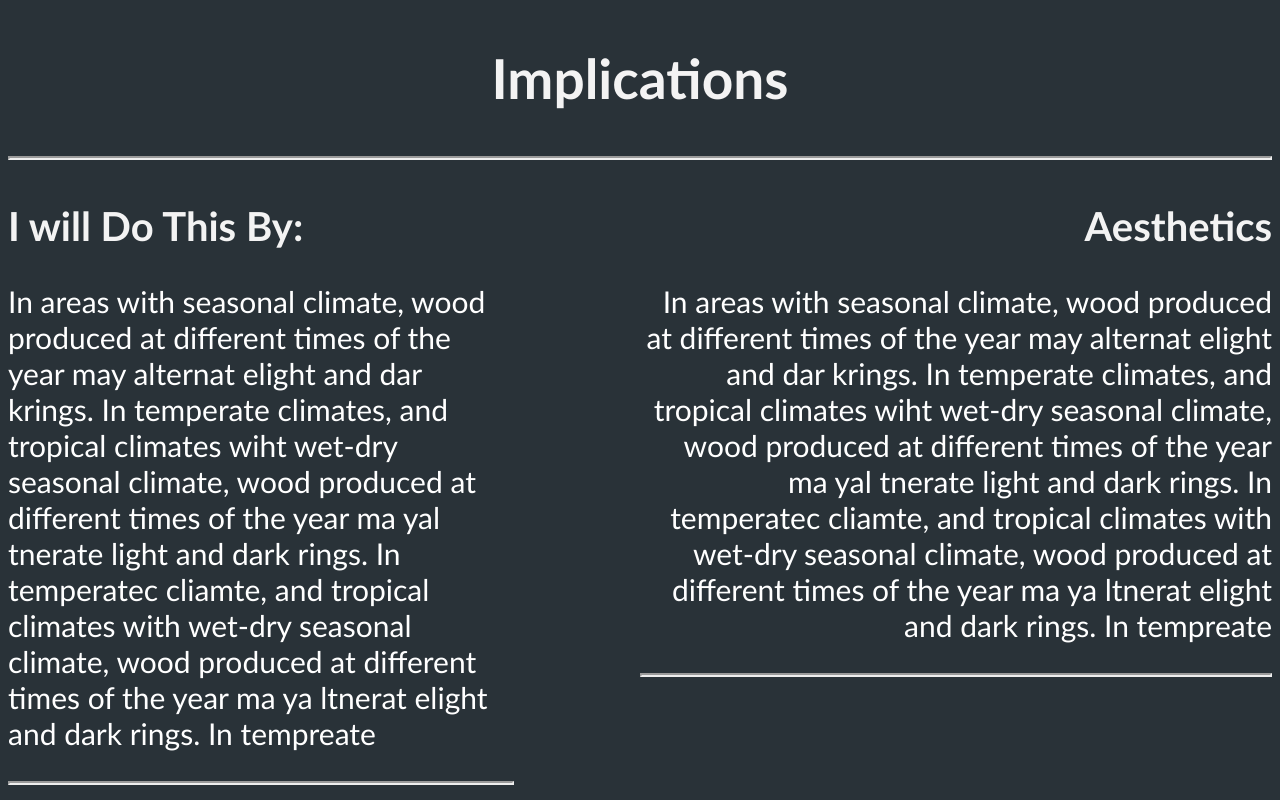
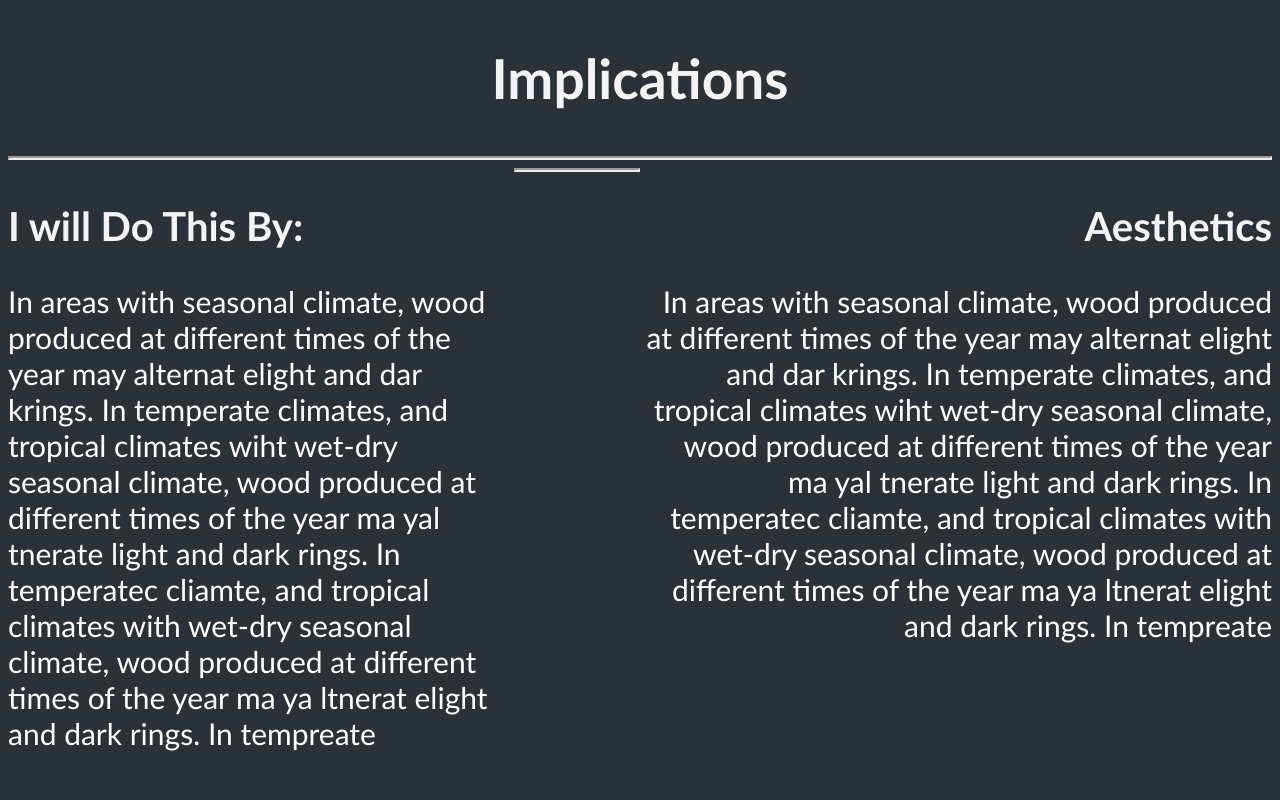
Before and after one commit to bnuaWSCW/Year11Portfolio, a plain HTML site: page project1.html in a window 1280 px wide. Shown: the part 2064-2864 px from the top of the page. Drawn offline with Linux system fonts and the light colour scheme.

Commit message:
IM TRYING TO ADD AN HR

```diff
--- a/project1.html
+++ b/project1.html
@@ -100,12 +100,14 @@
         <h2 class="aestitle">Aesthetics</h2>
         <p class="aesthetics">In areas with seasonal climate, wood produced at different times of the year may alternat elight and dar krings. In temperate climates, and tropical climates wiht wet-dry seasonal climate, wood produced at different times of the year ma yal tnerate light and dark rings. In temperatec cliamte, and tropical climates with wet-dry seasonal climate, wood produced at different times of the year ma ya ltnerat elight and dark rings. In tempreate
         </p>
-        <hr>
+
     </div>
     <div id="widothis1">
         <h2 class="implititle">I will Do This By:</h2>
         <p class="endusers">In areas with seasonal climate, wood produced at different times of the year may alternat elight and dar krings. In temperate climates, and tropical climates wiht wet-dry seasonal climate, wood produced at different times of the year ma yal tnerate light and dark rings. In temperatec cliamte, and tropical climates with wet-dry seasonal climate, wood produced at different times of the year ma ya ltnerat elight and dark rings. In tempreate
         </p>
+    </div>
+    <div class="division">
         <hr>
     </div>
 
--- a/style.css
+++ b/style.css
@@ -171,3 +171,7 @@ tr, td, th {
   text-align: right;
   font-size: 30px;
 }
+
+.division {
+  width: 100%;
+}
```
